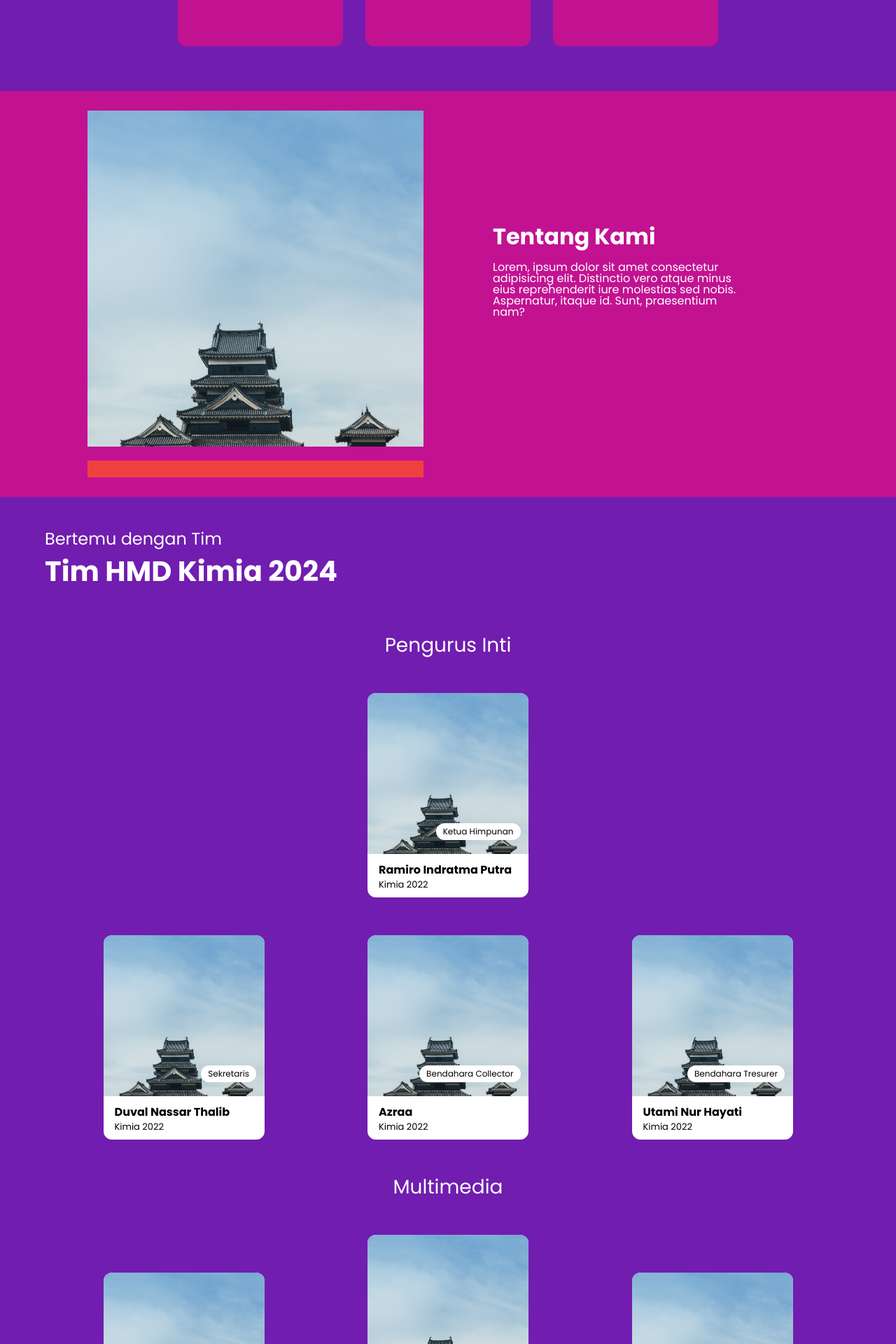
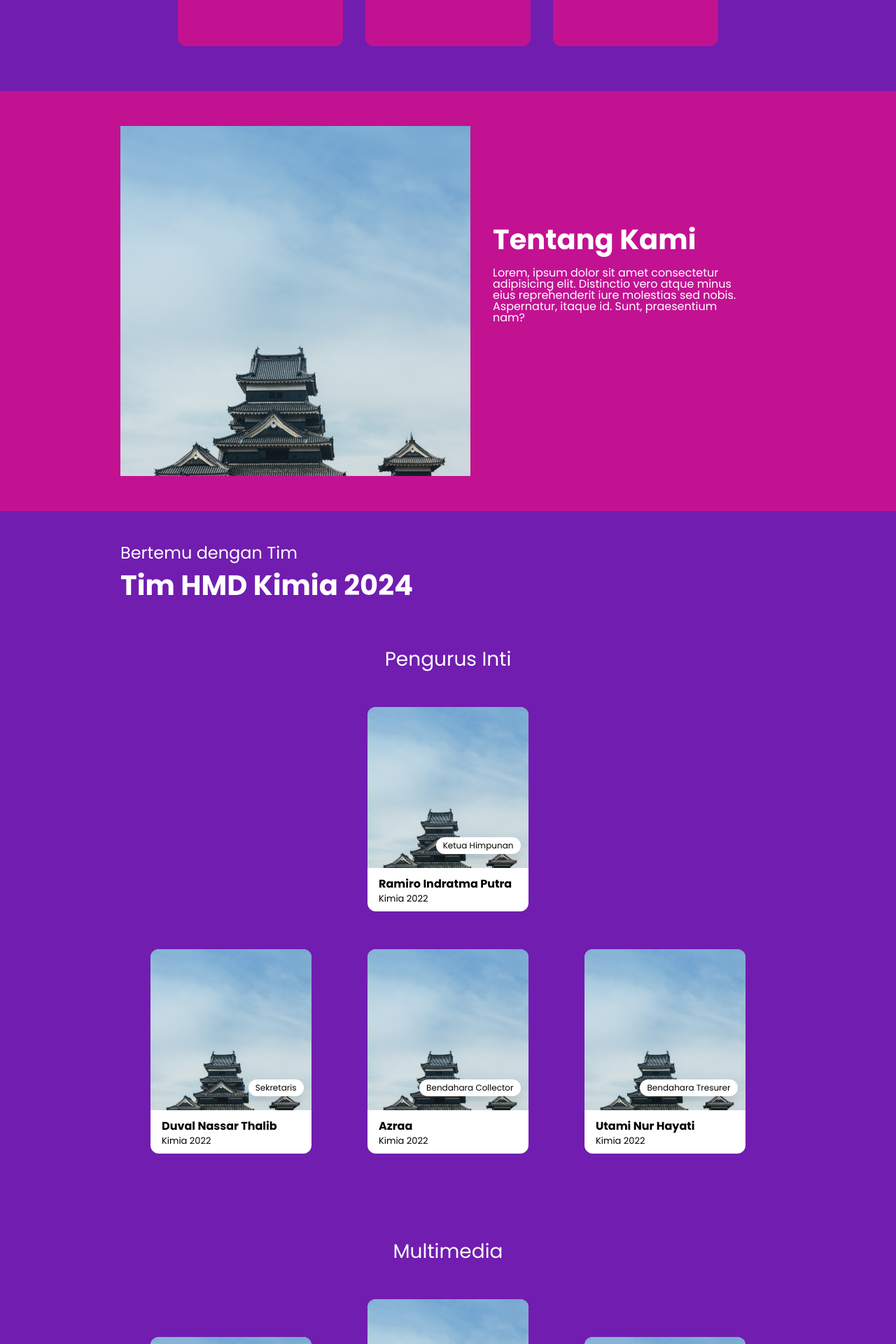
Before and after one commit to arkandamar/website-hmdk, a React (Vite) app: page / in a window 1280 px wide. Shown: the part 860-2780 px from the top of the page at 70% size. Built offline with nearby package versions, Linux system fonts and the light colour scheme.

Commit message:
minor changes

```diff
--- a/src/App.scss
+++ b/src/App.scss
@@ -5,6 +5,12 @@ $dark-sec-color: #8d126c;
 $ter-color: #ef4040;
 $quar-color: #ffa732;
 $grey-color: #d4d4d4;
+
+// Layouting
+$side-padding: 172px;
+
+// Sizing
+$xl: 40px;
 
 // Utility
 @mixin flex($justify: default, $align: default, $dir: default) {
--- a/src/components/About.jsx
+++ b/src/components/About.jsx
@@ -1,5 +1,5 @@
 import "./About.scss";
-import Japan from "../assets/japan.jpg"
+import Japan from "../assets/japan.jpg";
 
 export default function About(props) {
   return (
@@ -8,7 +8,6 @@ export default function About(props) {
         <div className="container">
           <img src={Japan} alt="" srcset="" />
         </div>
-        <div className="indicator"></div>
       </div>
       <div className="text">
         <div className="header">Tentang Kami</div>
--- a/src/components/About.scss
+++ b/src/components/About.scss
@@ -3,18 +3,18 @@
 .about {
   display: grid;
   grid-template-columns: 50% 50%;
-  height: 580px;
+  height: 600px;
   background-color: $sec-color;
 
   .slider {
-    @include flex(center, end);
+    @include flex($justify: center);
     flex-direction: column;
-    padding-right: 35px;
+    padding: 0 $side-padding;
     gap: 20px;
 
     .container {
-      width: 480px;
-      height: 480px;
+      width: 500px;
+      height: 500px;
       background-color: $ter-color;
 
       img {
@@ -23,12 +23,6 @@
         object-fit: cover;
         object-position: center;
       }
-    }
-
-    .indicator {
-      width: 480px;
-      height: 24px;
-      background-color: $ter-color;
     }
   }
 
@@ -44,7 +38,7 @@
 
     .header {
       font-weight: bold;
-      font-size: 32px;
+      font-size: $xl;
     }
 
     .explain {
--- a/src/components/Card.scss
+++ b/src/components/Card.scss
@@ -6,6 +6,10 @@
   background-color: white;
   border-radius: 12px;
   overflow: hidden;
+
+  &:hover {
+    box-shadow: 0px 10px 15px -3px rgba(0, 0, 0, 0.1);
+  }
 
   .container-photo {
     width: 230px;
@@ -26,10 +30,7 @@
       padding: 6px 10px;
       font-size: 12px;
       z-index: 20;
-
-      &:hover {
-        box-shadow: 0px 10px 15px -3px rgba(0, 0, 0, 0.1);
-      }
+      box-shadow: 0px 10px 15px -3px rgba(0, 0, 0, 0.1);
     }
 
     .overlay {
--- a/src/components/Hero.scss
+++ b/src/components/Hero.scss
@@ -15,7 +15,7 @@ a {
 
   .header {
     @include flex($align: center);
-    padding: 0 132px;
+    padding: 0 $side-padding;
 
     .name {
       font-size: 36px;
--- a/src/components/Team.scss
+++ b/src/components/Team.scss
@@ -7,7 +7,7 @@
 
   .text {
     @include flex($dir: column);
-    margin: 0 64px;
+    margin: 0 $side-padding;
     gap: 14px;
     color: white;
 
@@ -16,7 +16,7 @@
     }
 
     .header {
-      font-size: 40px;
+      font-size: $xl;
       font-weight: bold;
     }
   }
@@ -24,7 +24,7 @@
   .inti {
     @include flex($dir: column);
     gap: 54px;
-    padding-top: 72px;
+    padding: 72px 0;
 
     .header-inti {
       font-size: 28px;
@@ -35,7 +35,8 @@
       @include flex(center, center);
     }
     .pi {
-      @include flex(space-evenly);
+      @include flex(center);
+      gap: 80px;
     }
   }
 
@@ -50,7 +51,8 @@
 
     .cards-birdep {
       padding-top: 54px;
-      @include flex(space-evenly);
+      @include flex($justify: center);
+      gap: 80px;
 
       .card {
         &:nth-child(2) {
```
Also changed, not shown: src/assets/instagram.png, src/assets/linkedin.png.
